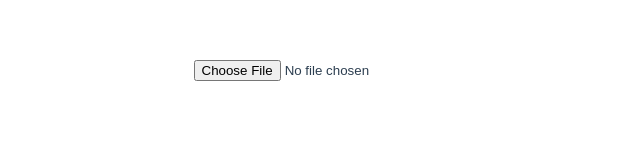
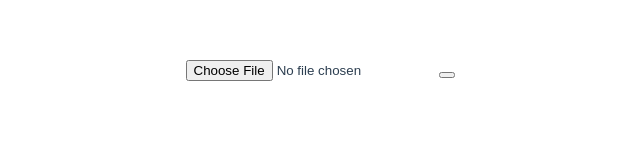
Before and after one commit to leehj8896/meating-web, a Vue app: page / in a window 1280 px wide. Shown: the top 162 px of the page, without its empty margins (320-960 px from the left). Built offline with nearby package versions, Linux system fonts and the light colour scheme.

Commit message:
feat: 이미지 업로드 api 붙이는중

```diff
--- a/src/App.vue
+++ b/src/App.vue
@@ -1,5 +1,6 @@
 <template>
   <input type="file" ref="image" @change="upload">
+  <button v-on:click="submit"></button>
   <img id="uploaded-image" alt="Vue logo" v-bind:src="imageUploaded" v-if="imageUploaded">
 </template>
 
@@ -18,6 +19,19 @@ export default {
     upload() {
       this.image = this.$refs.image.files[0]
       this.imageUploaded = URL.createObjectURL(this.image)
+    },
+    submit() {
+      const baseUrl = 'localhost:8080'
+      fetch(`${baseUrl}/image`, {
+        method: 'POST',
+        mode: 'no-cors',
+        headers: {
+          'Content-Type': 'application/json',
+        },
+        body: JSON.stringify(this.image)
+      })
+      .then(response => response.json())
+      .then(data => (this.postId = data.id))
     }
   }
 }
```
